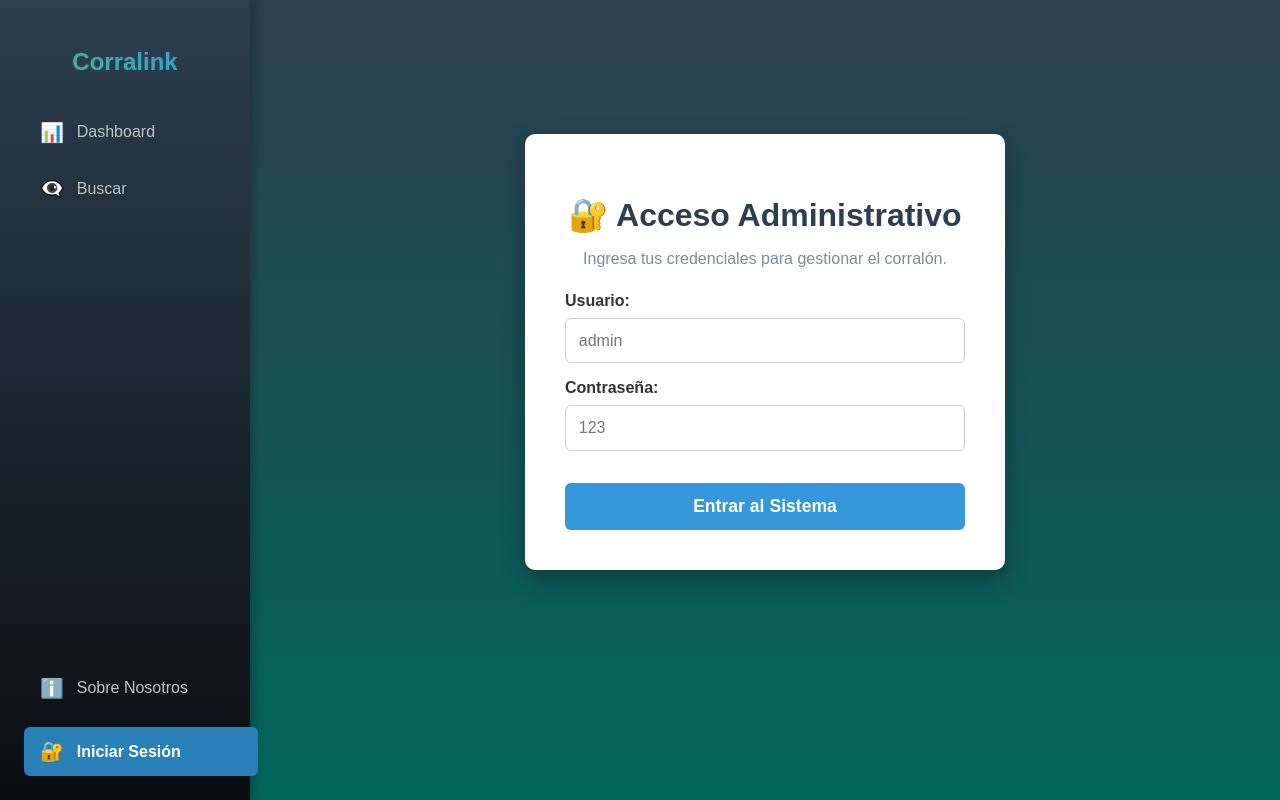
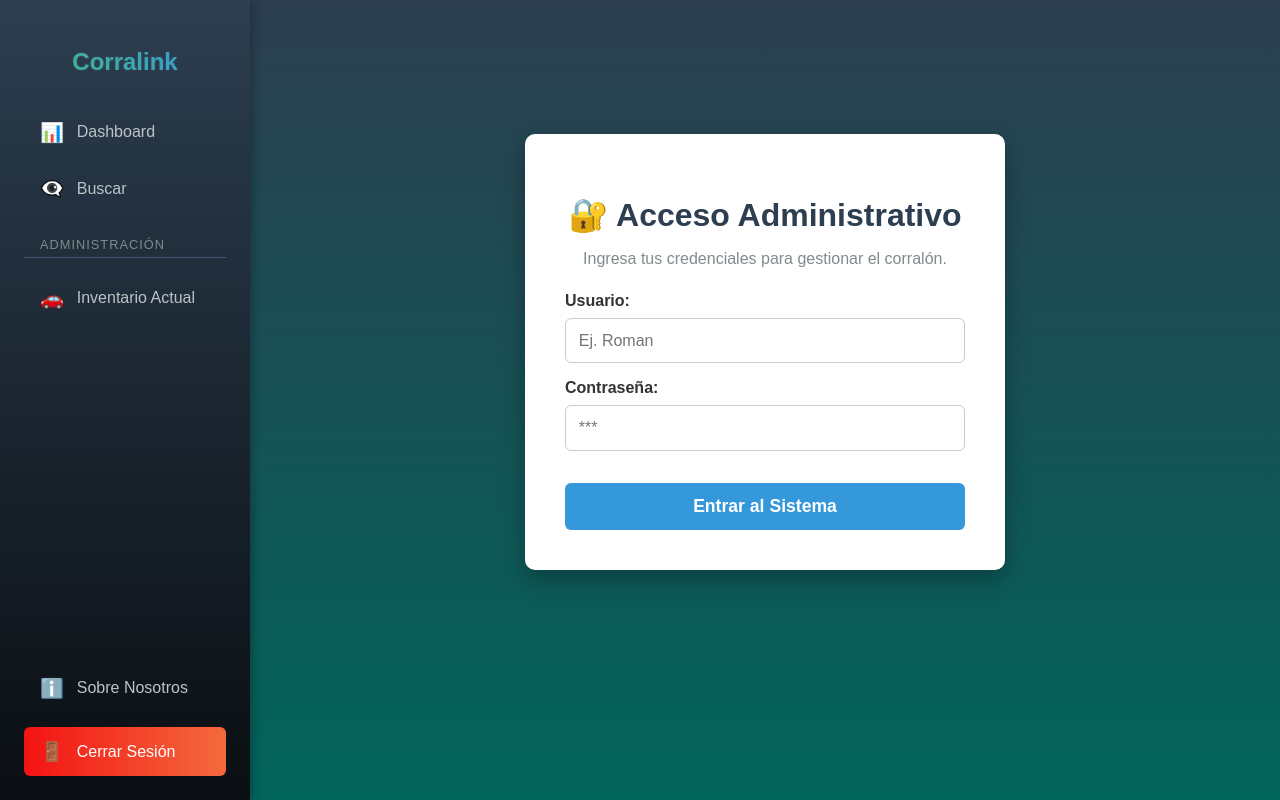
Before and after one commit to IBMilaneso/Corralon-Nuevo, a Vue app in the folder frontend/: page /login in a window 1280 px wide. Built offline with nearby package versions, Linux system fonts and the light colour scheme; sample sign-in values are in the browser's storage.

Commit message:
Muchos cambios, pero ya se puede acceder desde 3 usuarios con sus roles

```diff
--- a/frontend/src/components/Login.vue
+++ b/frontend/src/components/Login.vue
@@ -3,7 +3,9 @@ import { ref } from 'vue';
 import { useRouter } from 'vue-router';
 import axios from 'axios';
 
+// Usamos la URL centralizada
 const API_BASE_URL = 'http://localhost:3000';
+
 const router = useRouter();
 const username = ref('');
 const password = ref('');
@@ -17,7 +19,9 @@ async function iniciarSesion() {
     });
 
     if (response.data.success) {
-      localStorage.setItem('esAdmin', 'true');
+      // ¡Aquí es donde debe ir la lógica de JavaScript!
+      localStorage.setItem('userRol', response.data.rol); // Guardamos el rol real
+      localStorage.setItem('esAdmin', response.data.rol === 'Administrador');
       window.location.href = '/';
     }
   } catch (error) {
@@ -39,11 +43,12 @@ async function iniciarSesion() {
       <form @submit.prevent="iniciarSesion">
         <div class="campo">
           <label>Usuario:</label>
-          <input type="text" v-model="username" placeholder="admin" required>
+          <input type="text" v-model="username" placeholder="Ej. Roman" required>
         </div>
+
         <div class="campo">
           <label>Contraseña:</label>
-          <input type="password" v-model="password" placeholder="123" required>
+          <input type="password" v-model="password" placeholder="***" required>
         </div>
 
         <p v-if="errorMsg" class="error">{{ errorMsg }}</p>
@@ -55,35 +60,14 @@ async function iniciarSesion() {
 </template>
 
 <style scoped>
-.login-container {
-  display: flex;
-  justify-content: center;
-  align-items: center;
-  height: 80vh;
-}
-.login-card {
-  background-color: white;
-  padding: 2.5rem;
-  border-radius: 10px;
-  box-shadow: 0 10px 25px rgba(0,0,0,0.3);
-  width: 100%;
-  max-width: 400px;
-  text-align: center;
-}
+.login-container { display: flex; justify-content: center; align-items: center; height: 80vh; }
+.login-card { background-color: white; padding: 2.5rem; border-radius: 10px; box-shadow: 0 10px 25px rgba(0,0,0,0.3); width: 100%; max-width: 400px; text-align: center; }
 h1 { color: #2c3e50; margin-bottom: 0.5rem; }
 p { color: #7f8c8d; margin-bottom: 1.5rem; }
 .campo { margin-bottom: 1rem; text-align: left; }
 label { display: block; font-weight: bold; margin-bottom: 0.5rem; color: #333; }
-input {
-  width: 100%; padding: 0.8rem; border: 1px solid #ccc;
-  border-radius: 6px; box-sizing: border-box; font-size: 1rem;
-}
-button {
-  width: 100%; padding: 0.8rem; background-color: #3498db;
-  color: white; border: none; border-radius: 6px;
-  font-size: 1.1rem; font-weight: bold; cursor: pointer;
-  transition: background-color 0.3s; margin-top: 1rem;
-}
+input { width: 100%; padding: 0.8rem; border: 1px solid #ccc; border-radius: 6px; box-sizing: border-box; font-size: 1rem; }
+button { width: 100%; padding: 0.8rem; background-color: #3498db; color: white; border: none; border-radius: 6px; font-size: 1.1rem; font-weight: bold; cursor: pointer; transition: background-color 0.3s; margin-top: 1rem; }
 button:hover { background-color: #2980b9; }
 .error { color: #e74c3c; font-weight: bold; margin-top: 1rem; }
 </style>
--- a/frontend/src/components/Sidebar.vue
+++ b/frontend/src/components/Sidebar.vue
@@ -1,17 +1,22 @@
 <script setup>
-import { ref, onMounted } from 'vue';
+import { ref, watchEffect } from 'vue'; // ¡Agregamos watchEffect!
 import { useRouter } from 'vue-router';
 
 const router = useRouter();
 const esAdmin = ref(false);
+const rolActual = ref('');
 
-onMounted(() => {
-  esAdmin.value = localStorage.getItem('esAdmin') === 'true';
+// watchEffect es como un radar que detecta cambios continuamente
+watchEffect(() => {
+  rolActual.value = localStorage.getItem('userRol') || '';
+  esAdmin.value = rolActual.value === 'Administrador';
 });
 
 function cerrarSesion() {
   localStorage.removeItem('esAdmin');
-  window.location.href = '/';
+  localStorage.removeItem('userRol');
+  rolActual.value = ''; // Limpiamos la variable
+  router.push('/login'); // Usamos el router de Vue para redirigir
 }
 </script>
 
@@ -28,10 +33,10 @@ function cerrarSesion() {
         <span class="icon">👁️‍🗨️</span> Buscar
       </router-link>
 
-      <template v-if="esAdmin">
+      <template v-if="rolActual">
         <div class="divider">Administración</div>
 
-        <router-link to="/registrar" class="nav-link">
+        <router-link v-if="rolActual === 'Administrador' || rolActual === 'RolOperativo'" to="/registrar" class="nav-link">
           <span class="icon">➕</span> Registrar Vehículo
         </router-link>
 
@@ -39,8 +44,8 @@ function cerrarSesion() {
           <span class="icon">🚗</span> Inventario Actual
         </router-link>
 
-        <router-link to="/reportes" class="nav-link">
-          <span class="icon">📊</span> Reportes y Productividad
+        <router-link v-if="esAdmin" to="/reportes" class="nav-link">
+          <span class="icon">📈</span> Reportes
         </router-link>
       </template>
     </nav>
@@ -50,56 +55,27 @@ function cerrarSesion() {
         <span class="icon">ℹ️</span> Sobre Nosotros
       </router-link>
 
-      <router-link v-if="!esAdmin" to="/login" class="nav-link login-btn">
+      <router-link v-if="!rolActual" to="/login" class="nav-link login-btn">
         <span class="icon">🔐</span> Iniciar Sesión
       </router-link>
 
-      <button v-if="esAdmin" @click="cerrarSesion" class="nav-link logout-btn">
+      <button v-if="rolActual" @click="cerrarSesion" class="nav-link logout-btn">
         <span class="icon">🚪</span> Cerrar Sesión
       </button>
     </div>
-
   </aside>
 </template>
 
 <style scoped>
-.sidebar {
-  width: 250px;
-  background: linear-gradient(to bottom, #2c3e50, #0a0e12);
-  color: white;
-  padding: 1.5rem;
-  display: flex;
-  flex-direction: column;
-  height: 100vh;
-  box-sizing: border-box;
-  box-shadow: 2px 0 10px rgba(0,0,0,0.3);
-}
-.sidebar h3 {
-  text-align: center;
-  margin-bottom: 2rem;
-  font-size: 1.5rem;
-  background-image: linear-gradient(to right, #42b983, #3498db);
-  -webkit-background-clip: text;
-  background-clip: text;
-  -webkit-text-fill-color: transparent;
-  color: transparent;
-  filter: drop-shadow(0 0 1px rgba(255, 255, 255, 0.1));
-}
+/* Todo tu CSS original se mantiene exactamente igual */
+.sidebar { width: 250px; background: linear-gradient(to bottom, #2c3e50, #0a0e12); color: white; padding: 1.5rem; display: flex; flex-direction: column; height: 100vh; box-sizing: border-box; box-shadow: 2px 0 10px rgba(0,0,0,0.3); }
+.sidebar h3 { text-align: center; margin-bottom: 2rem; font-size: 1.5rem; background-image: linear-gradient(to right, #42b983, #3498db); -webkit-background-clip: text; background-clip: text; -webkit-text-fill-color: transparent; color: transparent; filter: drop-shadow(0 0 1px rgba(255, 255, 255, 0.1)); }
 .navigation-menu { display: flex; flex-direction: column; gap: 0.5rem; }
-.nav-link {
-  display: flex; align-items: center; padding: 0.8rem 1rem;
-  color: #bdc3c7; text-decoration: none; border-radius: 6px;
-  transition: background-color 0.3s, color 0.3s; cursor: pointer; border: none; background: none; width: 100%; font-size: 1rem;
-}
+.nav-link { display: flex; align-items: center; padding: 0.8rem 1rem; color: #bdc3c7; text-decoration: none; border-radius: 6px; transition: background-color 0.3s, color 0.3s; cursor: pointer; border: none; background: none; width: 100%; font-size: 1rem; }
 .nav-link .icon { margin-right: 0.8rem; font-size: 1.2rem; }
 .nav-link:hover { background-color: #34495e; color: #ffffff; }
 .router-link-exact-active { background-color: #42b983; color: #ffffff; font-weight: bold; }
-
-.divider {
-  margin-top: 1rem; margin-bottom: 0.5rem; padding-left: 1rem;
-  font-size: 0.8rem; text-transform: uppercase; color: #7f8c8d; letter-spacing: 1px; border-bottom: 1px solid #3e5871; padding-bottom: 5px;
-}
-
+.divider { margin-top: 1rem; margin-bottom: 0.5rem; padding-left: 1rem; font-size: 0.8rem; text-transform: uppercase; color: #7f8c8d; letter-spacing: 1px; border-bottom: 1px solid #3e5871; padding-bottom: 5px; }
 .bottom-links { margin-top: auto; display: flex; flex-direction: column; gap: 5px; }
 .login-btn { background-color: #2980b9; color: white; margin-top: 10px; }
 .login-btn:hover { background-color: #3498db; }
--- a/frontend/src/router/index.js
+++ b/frontend/src/router/index.js
@@ -8,50 +8,37 @@ import SobreNosotros from '../components/SobreNosotros.vue';
 import Login from '../components/Login.vue';
 import Reportes from '../components/Reportes.vue';
 
+
 const router = createRouter({
   history: createWebHistory(import.meta.env.BASE_URL),
-  routes: [
-    {
-      path: '/',
-      name: 'dashboard',
-      component: Dashboard
-    },
-    {
-      path: '/registrar',
-      name: 'registrar',
-      component: RegistroVehiculo
-    },
-    {
-      path: '/inventario',
-      name: 'inventario',
-      component: Inventario
-    },
-    {
-      path: '/buscar',
-      name: 'buscar',
-      component: Buscador
-    },
-    {
-      path: '/vehiculo/:id',
-      name: 'vehiculoDetalle',
-      component: VehiculoDetalle
-    },
-    {
-      path: '/sobre-nosotros',
-      name: 'sobreNosotros',
-      component: SobreNosotros
-    },
-    {
-      path: '/login',
-      name: 'login',
-      component: Login
-    },
-    {
-      path: '/reportes',
-      name: 'Reportes',
-      component: Reportes
+routes: [
+    { path: '/', name: 'dashboard', component: Dashboard, meta: { rolesPermitidos: ['Administrador', 'RolOperativo', 'RolCobranza'] } },
+    { path: '/registrar', name: 'registrar', component: RegistroVehiculo, meta: { rolesPermitidos: ['Administrador', 'RolOperativo'] } },
+    { path: '/inventario', name: 'inventario', component: Inventario, meta: { rolesPermitidos: ['Administrador', 'RolOperativo', 'RolCobranza'] } },
+    { path: '/buscar', name: 'buscar', component: Buscador },
+    { path: '/vehiculo/:id', name: 'vehiculoDetalle', component: VehiculoDetalle },
+    { path: '/sobre-nosotros', name: 'sobreNosotros', component: SobreNosotros },
+    { path: '/login', name: 'login', component: Login },
+    { path: '/reportes', name: 'reportes', component: Reportes, meta: { rolesPermitidos: ['Administrador'] } }
+  ]
+});
+
+router.beforeEach((to, from, next) => {
+  // Leemos el rol. Si no hay, le asignamos un string vacío para evitar errores.
+  const userRol = localStorage.getItem('userRol') || '';
+
+  // Revisamos si la ruta a la que vamos necesita protección
+  if (to.meta.rolesPermitidos) {
+    // Verificamos si el rol del usuario está en la lista de roles permitidos para esa ruta
+    if (userRol && to.meta.rolesPermitidos.includes(userRol)) {
+      next(); // ¡Pásale, tienes permiso!
+    } else {
+      next('/login'); // No tienes permiso o no has iniciado sesión, te mando al login.
     }
-  ]
-})
+  } else {
+    // La ruta no está protegida (ej. Buscar, Sobre Nosotros, Login)
+    next();
+  }
+});
 
 export default router
```
Also changed, not shown: 6 other files (tests, documents, lock files or other folders).
